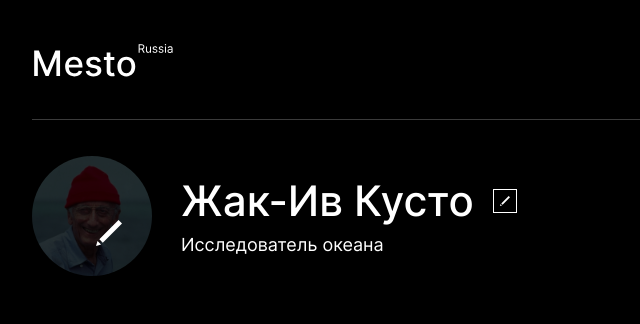
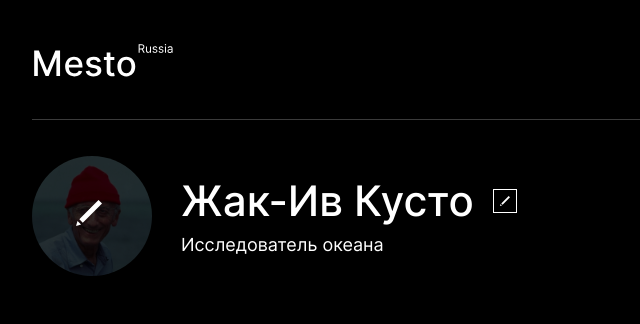
Before and after one commit to Artem-Chepchugov/first-project, a website built with webpack: page src/index.html in a window 1280 px wide. In both pictures the pointer is over the element 259 px from the left and 216 px from the top of the page. Shown: the top 324 px of the page, 167-807 px from the left. Built offline with nearby package versions, Linux system fonts and the light colour scheme; no server answers.

Commit message:
Update profile__image.css

```diff
--- a/src/blocks/profile/__image/profile__image.css
+++ b/src/blocks/profile/__image/profile__image.css
@@ -33,8 +33,8 @@
   background: url('../../../images/edit-image.svg') no-repeat center center;
   background-size: contain;
   position: absolute;
-  top: 64px;
-  left: 64px;
+  top: 44px;
+  left: 44px;
   z-index: 2;
 }
 
```
